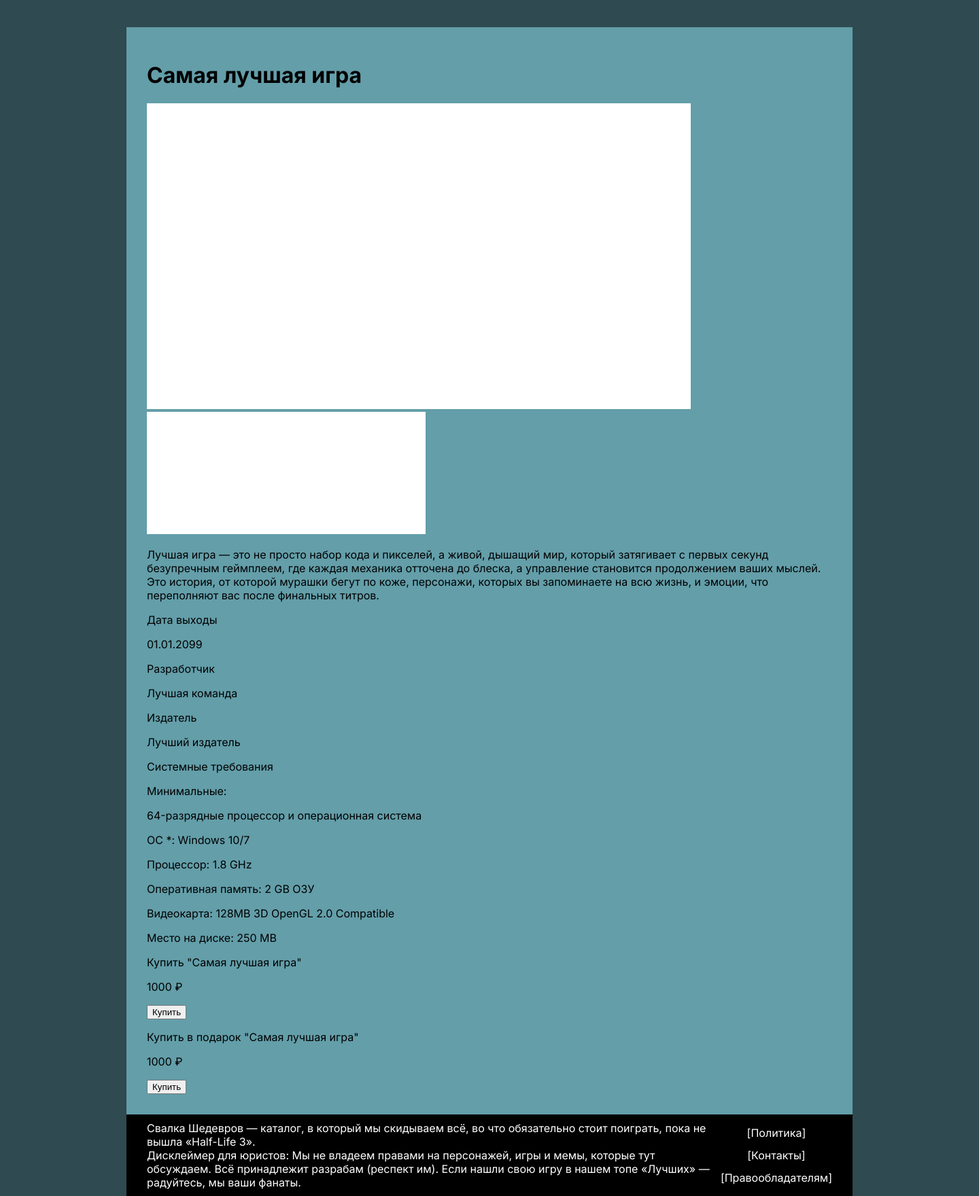
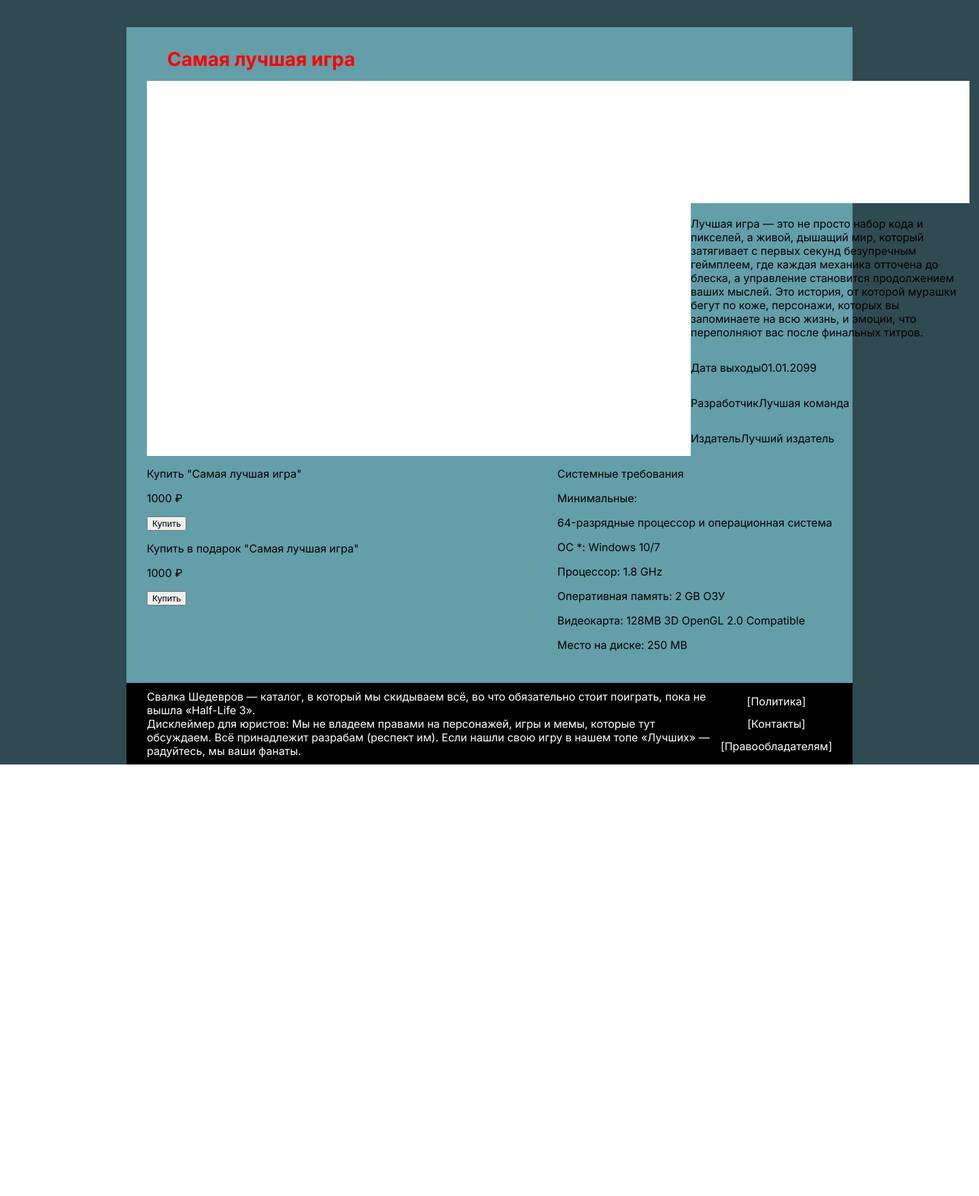
Before and after one commit to firecx/masterpiece-dump, a PHP site: page /game-page.html in a window 1440 px wide. Shown: the part 40-1800 px from the top of the page at 68% size. After the commit the page ends 1165 px from the top, so only its background shows below. Run offline with PHP 8.4, Linux system fonts and the light colour scheme.

Commit message:
game-page

```diff
--- a/css/game-page-styles.css
+++ b/css/game-page-styles.css
@@ -64,9 +64,24 @@ main {
 }
 
 .game-name {
+    margin: 0;
+    margin-bottom: 15px;
+    padding-left: 30px;
+    font-size: 1.75rem;
+    font-weight: bold;
+    color: #FF0000;
 }
+
 .main-grid {
+    display: flex;
+    flex-direction: column;
 }
+
+.main-grid-one {
+    display: flex;
+    justify-content: space-between;
+}
+
 .big-img {
 }
 .game-info {
@@ -78,11 +93,22 @@ main {
 .game-annotation {
 }
 .release-date {
+    display: flex;
 }
 .developer {
+    display: flex;
 }
 .publisher {
+    display: flex;
 }
+
+.main-grid-two {
+    display: flex;
+    flex-direction: row-reverse;
+    justify-content: space-between;
+
+}
+
 .system-requirements {
 }
 .requirements {
--- a/game-page.html
+++ b/game-page.html
@@ -21,6 +21,7 @@
     <main>
         <h1 class="game-name">Самая лучшая игра</h1>
         <div class="main-grid">
+            <div class="main-grid-one">
                 <img class="big-img" src="img/big-img.png" alt="">
                 <div class="game-info">
                     <img class="game-cover" src="img/game-cover.png" alt="">
@@ -42,6 +43,8 @@
                         </div>
                     </div>
                 </div>
+            </div>
+            <div class="main-grid-two">
                 <div class="system-requirements">
                     <p>Системные требования</p>
                     <div class="requirements">
@@ -71,6 +74,7 @@
                     </div>
                 </div>
             </div>
+        </div>
     </main>
     <footer>
         <div class="copyright">
```
Lines whose indentation alone changed are shown as unchanged.
